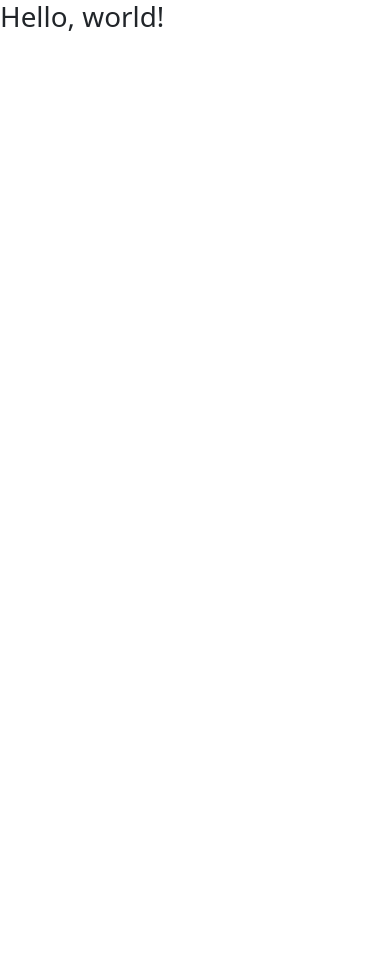
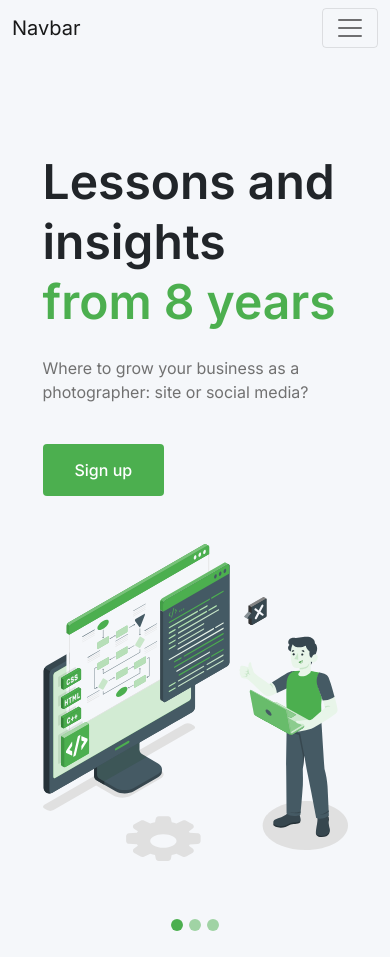
Before and after one commit to Iftekhar-Anamul/nexcent, a plain HTML site: page index.html in a window 390 px wide. Before the commit the page ends 844 px from the top, so only its background shows below. Drawn offline with nearby package versions, Linux system fonts and the light colour scheme.

Commit message:
header and hero section added and maked it responsived

```diff
--- /dev/null
+++ b/css/media.css
@@ -0,0 +1,31 @@
+/*  X-Small devices (portrait phones, less than 576px) */
+@media only screen and (min-width: 0px) and (max-width: 574.98px) {
+  .carousel-img-div {
+    padding: 96px 0;
+    display: flex;
+  }
+  .hero-content h1 {
+    font-size: 3rem;
+    line-height: 60px;
+  }
+}
+
+/* Small devices (landscape phones, less than 768px) */
+@media only screen and (min-width: 575px) and (max-width: 767.98px) {
+  .hero-content h1 {
+    font-size: 3rem;
+    line-height: 60px;
+  }
+}
+
+/* Medium devices (tablets, less than 992px) */
+@media only screen and (min-width: 768px) and (max-width: 990.98px) {
+}
+
+/* Large devices (desktops, less than 1200px) */
+@media only screen and (min-width: 991px) and (max-width: 1198.98px) {
+}
+
+/* X-Large devices (large desktops, less than 1400px) */
+@media only screen and (min-width: 1199px) and (max-width: 1399.98px) {
+}
--- a/css/style.css
+++ b/css/style.css
@@ -0,0 +1,111 @@
+@import url("https://fonts.googleapis.com/css2?family=Inter:ital,opsz,wght@0,14..32,100..900;1,14..32,100..900&display=swap");
+
+:root {
+  --primary-color: #4caf4f;
+  --secondary-color: #263238;
+  --bg-color-one: #f5f7fa;
+  --text-color: #18191f;
+  --heading-color: #4d4d4d;
+  --para-color: #717171;
+  --white: #fff;
+}
+body {
+  font-family: "Inter", serif;
+}
+p {
+  color: var(--para-color);
+}
+.primary-button {
+  background-color: var(--primary-color);
+  color: var(--white);
+  font-size: 1rem;
+  font-weight: 500;
+  line-height: 24px;
+  border: none;
+  border-radius: 4px;
+  padding: 14px 32px;
+  transition: all linear 0.4s;
+}
+.primary-button:hover {
+  background-color: var(--text-color);
+  color: var(--primary-color);
+}
+/* navbar style start */
+
+.nav-bar {
+  background-color: var(--bg-color-one);
+}
+.navigation li a {
+  color: var(--text-color);
+  transition: all linear 0.4s;
+}
+.nav-item > .active {
+  font-weight: 500;
+}
+.nav-item > a:hover {
+  font-weight: 500;
+}
+.login-btn {
+  color: var(--primary-color);
+  border: none;
+  font-size: 14px;
+  font-weight: 500;
+  background-color: transparent;
+  transition: all linear 0.4s;
+}
+
+.sign-up-btn {
+  background-color: var(--primary-color);
+  color: #fff;
+  border: none;
+  border-radius: 6px;
+  transition: all linear 0.4s;
+  font-size: 14px;
+  font-weight: 500;
+}
+.login-btn:hover {
+  border: 1px solid var(--primary-color);
+}
+.sign-up-btn:hover {
+  background-color: #0dad12;
+  color: white;
+}
+
+/* hero section styles */
+
+#hero-section {
+  background-color: var(--bg-color-one);
+}
+
+.carousel-img-div {
+  padding: 96px 0;
+}
+/* .hero-content {
+
+} */
+.hero-content h1 {
+  font-size: 4rem;
+  font-weight: 600;
+  line-height: 76px;
+}
+
+.hero-content span {
+  color: var(--primary-color);
+}
+.hero-content > p {
+  font-size: 16px;
+  font-weight: 400;
+  line-height: 24px;
+  padding: 16px 0 24px 0;
+}
+
+.carousel-indicators > .indicator-button-style {
+  background-color: #4caf4f;
+  width: 12px;
+  height: 12px;
+  border-radius: 100%;
+  transition: all linear 0.4s;
+}
+.carousel-indicators > .active {
+  background-color: var(--primary-color);
+}
--- a/index.html
+++ b/index.html
@@ -15,10 +15,129 @@
 
     <!-- css link -->
     <link rel="stylesheet" href="css/style.css" />
+    <!-- css media quries -->
+    <link rel="stylesheet" href="css/media.css" />
     <title>Nexcent</title>
   </head>
   <body>
-    <h1 class="">Hello, world!</h1>
+    <!-- header start -->
+    <header>
+      <!-- navbar start  -->
+      <nav class="navbar navbar-expand-lg nav-bar navbar-light">
+        <div class="container">
+          <a class="navbar-brand" href="#">Navbar</a>
+          <button
+            class="navbar-toggler"
+            type="button"
+            data-bs-toggle="collapse"
+            data-bs-target="#navbarSupportedContent"
+            aria-controls="navbarSupportedContent"
+            aria-expanded="false"
+            aria-label="Toggle navigation"
+          >
+            <span class="navbar-toggler-icon"></span>
+          </button>
+          <div class="collapse navbar-collapse" id="navbarSupportedContent">
+            <ul class="navbar-nav mx-auto navigation mb-2 mb-lg-0">
+              <li class="nav-item">
+                <a class="nav-link active" aria-current="page" href="#">Home</a>
+              </li>
+              <li class="nav-item">
+                <a class="nav-link" aria-current="page" href="#">Service</a>
+              </li>
+              <li class="nav-item">
+                <a class="nav-link" aria-current="page" href="#">Feature</a>
+              </li>
+              <li class="nav-item">
+                <a class="nav-link" aria-current="page" href="#">Product</a>
+              </li>
+              <li class="nav-item">
+                <a class="nav-link" aria-current="page" href="#">Testimonial</a>
+              </li>
+              <li class="nav-item">
+                <a class="nav-link" aria-current="page" href="#"> FAQ </a>
+              </li>
+            </ul>
+            <div class="d-flex">
+              <button class="btn login-btn me-2" type="submit">Login</button>
+              <button class="btn sign-up-btn py-2 px-3">Sign up</button>
+            </div>
+          </div>
+        </div>
+      </nav>
+      <!-- navbar ends -->
+    </header>
+    <!-- header end -->
+    <!-- main start -->
+    <main>
+      <!-- hero section start -->
+      <section id="hero-section">
+        <!-- carousel -->
+        <div class="container">
+          <div
+            id="carouselExampleIndicators"
+            class="carousel slide"
+            data-bs-ride="carousel"
+          >
+            <div class="carousel-indicators">
+              <button
+                class="indicator-button-style active"
+                type="button"
+                data-bs-target="#carouselExampleIndicators"
+                data-bs-slide-to="0"
+                class="active"
+                aria-current="true"
+                aria-label="Slide 1"
+              ></button>
+              <button
+                class="indicator-button-style"
+                type="button"
+                data-bs-target="#carouselExampleIndicators"
+                data-bs-slide-to="1"
+                aria-label="Slide 2"
+              ></button>
+              <button
+                class="indicator-button-style"
+                type="button"
+                data-bs-target="#carouselExampleIndicators"
+                data-bs-slide-to="2"
+                aria-label="Slide 3"
+              ></button>
+            </div>
+            <div class="carousel-inner">
+              <div
+                class="carousel-item carousel-img-div active flex-column flex-sm-column d-flex align-items-center gap-5 flex-lg-row"
+              >
+                <div class="hero-content col-10 col-sm-12 col-md-12 col-lg-8">
+                  <h1>
+                    Lessons and insights <br />
+                    <span>from 8 years</span>
+                  </h1>
+                  <p>
+                    Where to grow your business as a photographer: site or
+                    social media?
+                  </p>
+                  <button class="primary-button">Sign up</button>
+                </div>
+                <div class="hero-img col-10 col-sm-12 col-md-10 col-lg-4">
+                  <img
+                    src="assets/images/hero-img.svg"
+                    class="d-block w-100"
+                    alt="..."
+                  />
+                </div>
+              </div>
+            </div>
+          </div>
+          <!-- carousel end -->
+        </div>
+      </section>
+      <!-- hero-section end -->
+    </main>
+    <!-- main ends -->
+    <!-- footer start -->
+    <footer></footer>
+    <!-- footer ends  -->
 
     <!-- bootstrap javascript link -->
     <script
```
